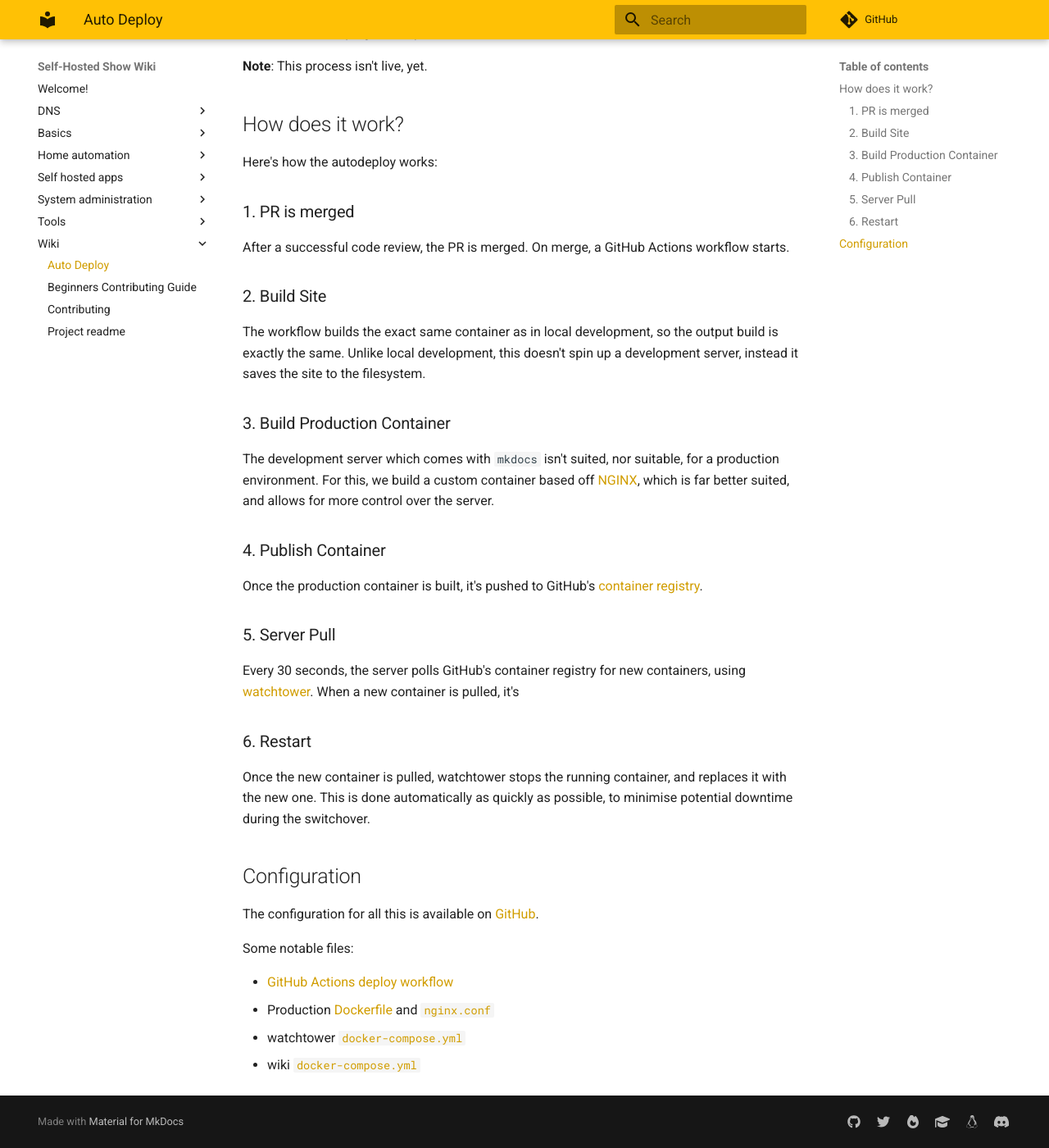
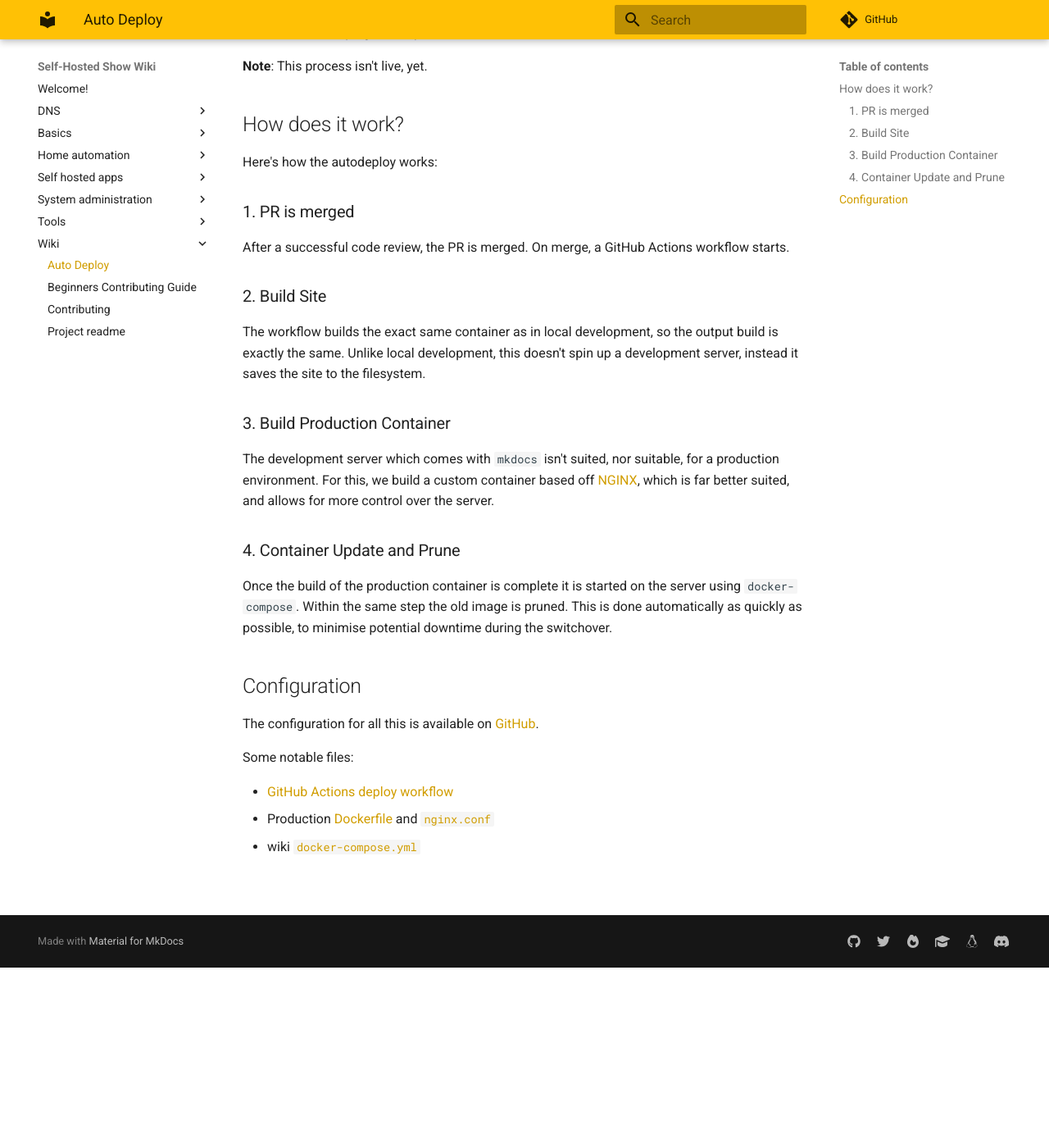
Before and after one commit to selfhostedshow/wiki, an MkDocs documentation site: the page built from docs/wiki/auto-deploy.md, in a window 1280 px wide and 1400 px high, scrolled down 220 px. Shown: the whole window at 82% size. Built offline with MkDocs 1.6.1 and Material for MkDocs 9.7.7, drawn with Linux system fonts in a browser that asks for light colours; comment, search, counter and statistics services are not loaded.

Commit message:
EUpdated based on deploy.yml and latest repo

```diff
--- a/docs/wiki/auto-deploy.md
+++ b/docs/wiki/auto-deploy.md
@@ -22,17 +22,9 @@ The workflow builds the exact same container as in local development, so the out
 
 The development server which comes with `mkdocs` isn't suited, nor suitable, for a production environment. For this, we build a custom container based off [NGINX](https://hub.docker.com/_/nginx/), which is far better suited, and allows for more control over the server.
 
-### 4. Publish Container
+### 4. Container Update and Prune
 
-Once the production container is built, it's pushed to GitHub's [container registry](https://github.com/selfhostedshow/infrastructure/packages).
-
-### 5. Server Pull
-
-Every 30 seconds, the server polls GitHub's container registry for new containers, using [watchtower](https://containrrr.github.io/watchtower/). When a new container is pulled, it's
-
-### 6. Restart
-
-Once the new container is pulled, watchtower stops the running container, and replaces it with the new one. This is done automatically as quickly as possible, to minimise potential downtime during the switchover.
+Once the build of the production container is complete it is started on the server using `docker-compose`. Within the same step the old image is pruned. This is done automatically as quickly as possible, to minimise potential downtime during the switchover.
 
 ## Configuration
 
@@ -40,7 +32,6 @@ The configuration for all this is available on [GitHub](https://github.com/selfh
 
 Some notable files:
 
-- [GitHub Actions deploy workflow](https://github.com/selfhostedshow/wiki/blob/dev/.github/workflows/deploy.yml)
-- Production [Dockerfile](https://github.com/selfhostedshow/wiki/blob/dev/prod/Dockerfile) and [`nginx.conf`](https://github.com/selfhostedshow/wiki/blob/dev/prod/nginx.conf)
-- watchtower [`docker-compose.yml`](https://github.com/selfhostedshow/infrastructure/blob/master/ansible/roles/watchtower/files/docker-compose.yml)
-- wiki [`docker-compose.yml`](https://github.com/selfhostedshow/infrastructure/blob/master/ansible/roles/wiki/files/docker-compose.yml)
+- [GitHub Actions deploy workflow](https://github.com/selfhostedshow/wiki/blob/master/.github/workflows/deploy.yml)
+- Production [Dockerfile](https://github.com/selfhostedshow/wiki/blob/master/prod/Dockerfile) and [`nginx.conf`](https://github.com/selfhostedshow/wiki/blob/master/prod/nginx.conf)
+- wiki [`docker-compose.yml`](https://github.com/selfhostedshow/wiki/blob/master/docker-compose.yml)
```
